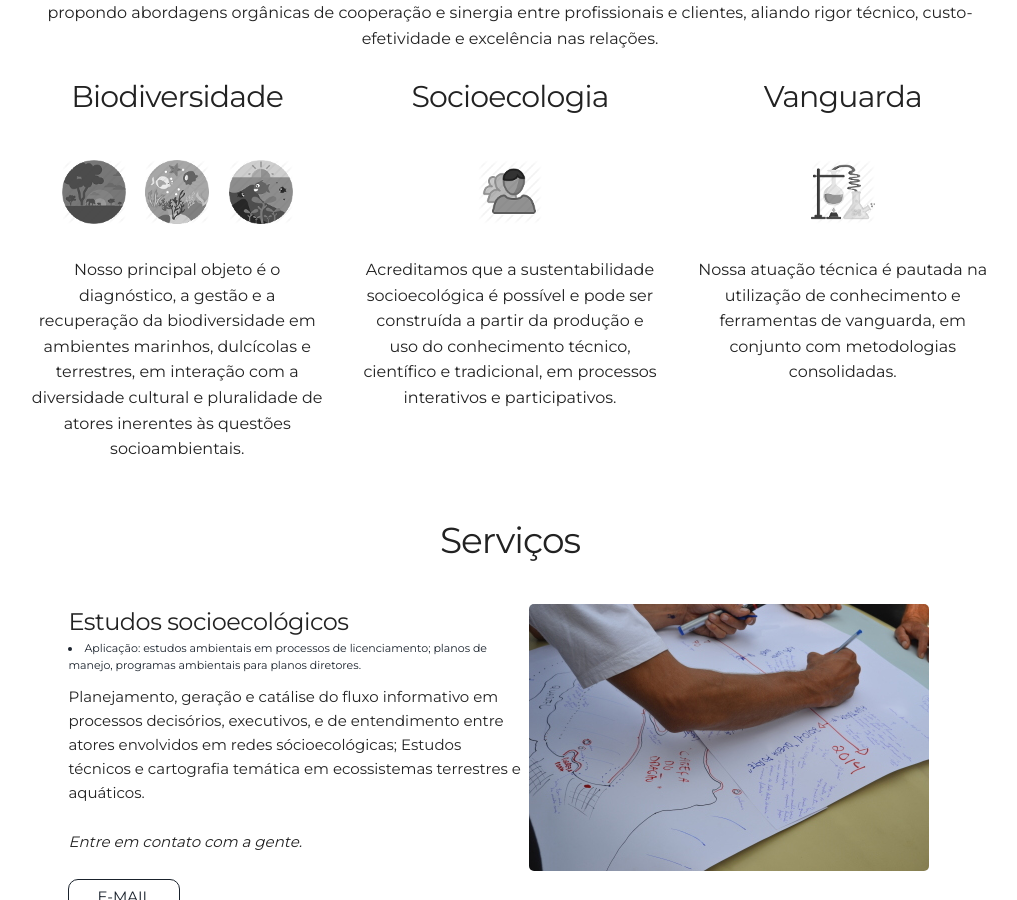
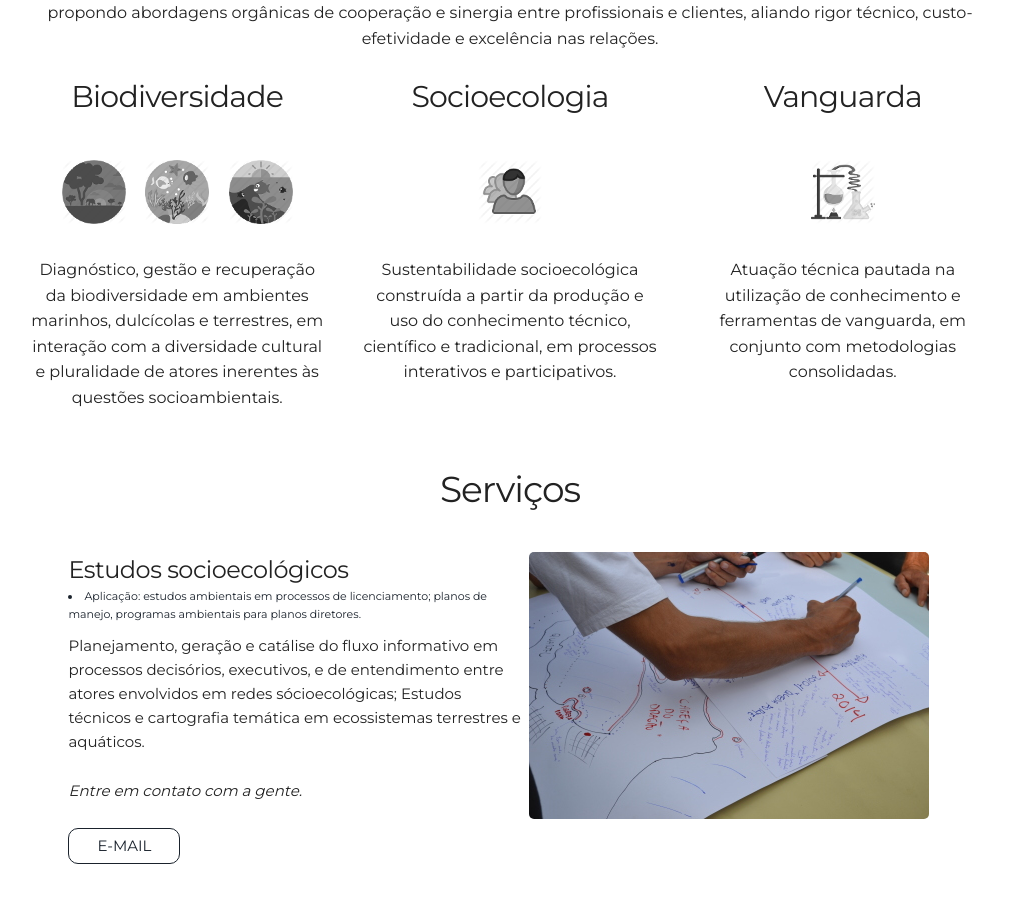
Before and after one commit to leroy1977/eQ1, a Jekyll site: the page built from index.html, in a window 1280 px wide and 900 px high, scrolled down 1009 px. Shown: the whole window, without its empty margins (130-1147 px from the left). Built offline with Jekyll 4.4.1, drawn with Linux system fonts in a browser that asks for light colours.

Commit message:
Update about.html

```diff
--- a/_includes/about.html
+++ b/_includes/about.html
@@ -12,7 +12,7 @@
      <!-- <i class="devicon-html5-plain-wordmark"></i> -->
      <!-- <i class="devicon-bootstrap-plain-wordmark colored"></i> -->
      <!-- <i class="devicon-sass-original colored"></i> -->
-      <p>Nosso principal objeto é o diagnóstico, a gestão e a recuperação da biodiversidade em ambientes marinhos, dulcícolas e terrestres, em interação com a diversidade cultural e pluralidade de atores inerentes às questões socioambientais.</p>
+      <p>Diagnóstico, gestão e recuperação da biodiversidade em ambientes marinhos, dulcícolas e terrestres, em interação com a diversidade cultural e pluralidade de atores inerentes às questões socioambientais.</p>
     </div>
     <div class="four columns">
       <h4>Socioecologia</h4>
@@ -20,7 +20,7 @@
      <!-- <i class="devicon-javascript-plain colored"></i> -->
      <!-- <i class="devicon-react-original-wordmark colored"></i> -->
      <!-- <i class="devicon-nodejs-plain-wordmark"></i> -->
-      <p>Acreditamos que a sustentabilidade socioecológica é possível e pode ser construída a partir da produção e uso do conhecimento técnico, científico e tradicional, em processos interativos e participativos.</p>
+      <p>Sustentabilidade socioecológica construída a partir da produção e uso do conhecimento técnico, científico e tradicional, em processos interativos e participativos.</p>
     </div>
     <div class="four columns">
       <h4>Vanguarda</h4>
@@ -28,7 +28,7 @@
       <!-- <i class="devicon-git-plain"></i>
       <i class="devicon-gulp-plain colored"></i>
       <i class="devicon-atom-original-wordmark"></i> -->
-      <p>Nossa atuação técnica é pautada na utilização de conhecimento e ferramentas de vanguarda, em conjunto com metodologias consolidadas.</p>
+      <p>Atuação técnica pautada na utilização de conhecimento e ferramentas de vanguarda, em conjunto com metodologias consolidadas.</p>
     </div>
   </div>
 </div>
```
